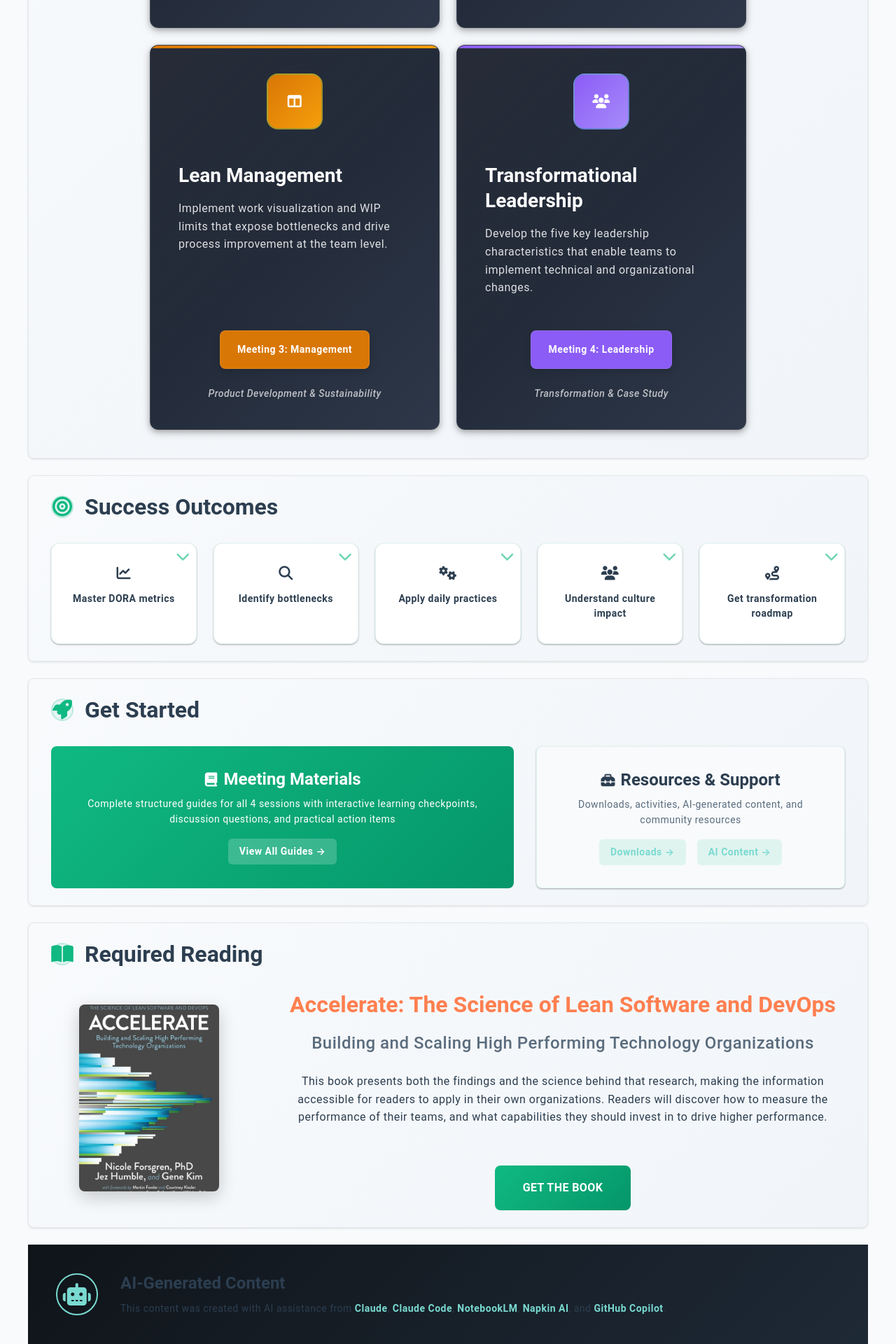
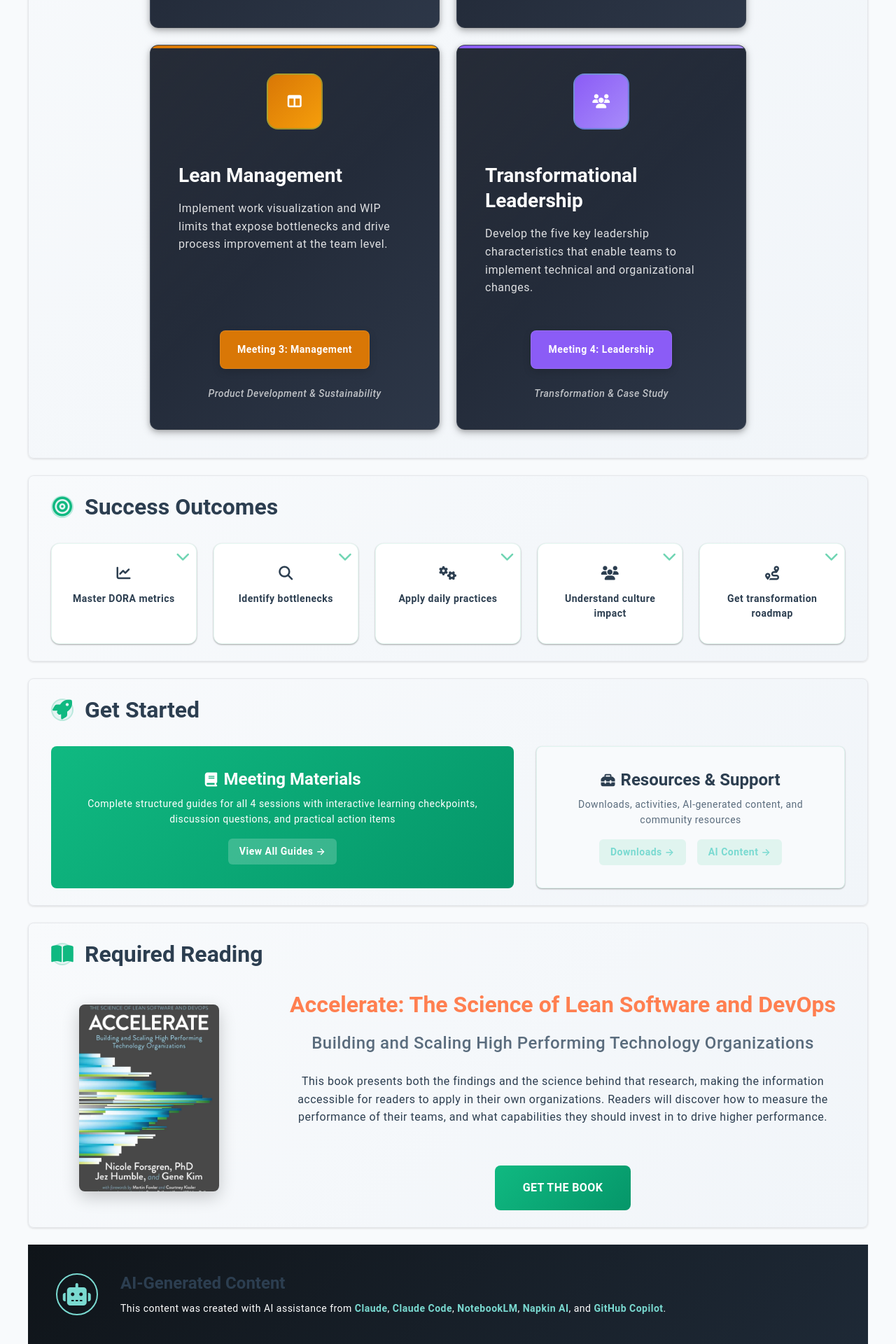
Before and after one commit to mhenke/accelerate-devex-book-club-notebooklm, a Jekyll site: the page built from docs/index.md, in a window 1280 px wide. Shown: the part 1830-3750 px from the top of the page at 70% size. Built offline with Jekyll 4.4.1, drawn with Linux system fonts in a browser that asks for light colours.

Commit message:
fix: replace non-existent --color-white-80 with correct --text-white token
Replace all instances of --color-white-80 (which doesn't exist in the design
token system) with --text-white, the correct white color token from the
design system.

Fixes #40

Co-authored-by: Mike Henke <mhenke@users.noreply.github.com>

```diff
--- a/docs/_sass/base/_critical.scss
+++ b/docs/_sass/base/_critical.scss
@@ -324,7 +324,7 @@ a {
   }
 
   &__text {
-    color: var(--color-white-80);
+    color: var(--text-white);
     font-size: var(--font-size-sm);
     line-height: var(--line-height-relaxed);
     margin: 0;
@@ -638,7 +638,7 @@ a {
   }
 
   .hero-cta-subtitle {
-    color: var(--color-white-80);
+    color: var(--text-white);
     font-size: var(--font-size-base);
     margin: 0 auto;
     font-style: italic;
@@ -3544,7 +3544,7 @@ button:focus,
     position: relative;
     z-index: 2;
     margin: 0 0 var(--space-md);
-    color: var(--color-white-80);
+    color: var(--text-white);
     font-size: var(--font-size-lg);
     line-height: var(--line-height-relaxed);
     text-align: center;
```
